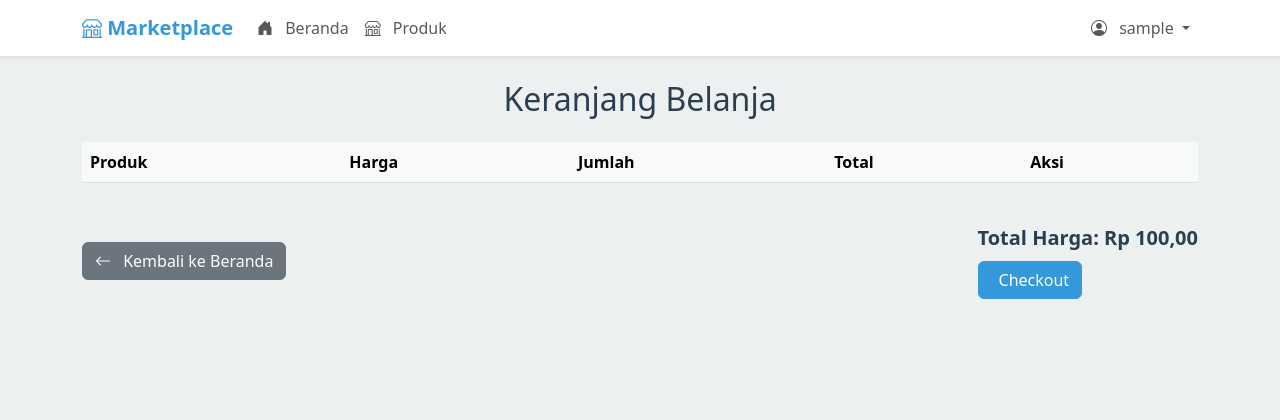
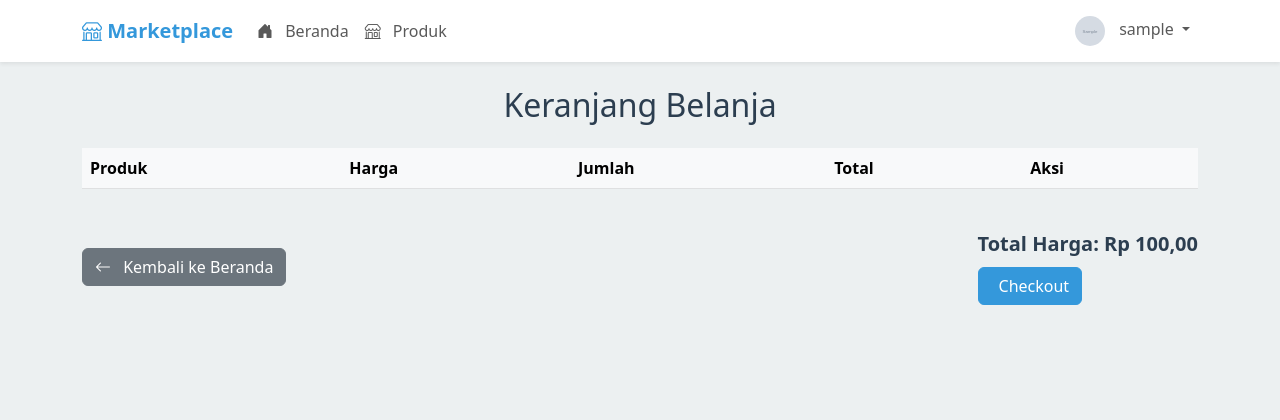
Before and after one commit to arydianprtma/Marketplace_Mini, a PHP site: page /cart.php in a window 1280 px wide. Shown: the top 420 px of the page. Run offline with PHP 8.4, Linux system fonts and the light colour scheme; the visitor is signed in with stand-in values (Sample User, id 1); tables that the repository leaves empty or names only in its code hold one stand-in row (values such as "Sample post"); grey boxes marked "Sample" are stand-in pictures; lists and menus that the app fills with data are empty.

Commit message:
Menambahkan Foto Profile di samping nama pengguna

```diff
--- a/cart.php
+++ b/cart.php
@@ -9,6 +9,13 @@ if (!isset($_SESSION['user_id'])) {
 }
 
 $user_id = $_SESSION['user_id'];
+
+// Ambil data foto profil pengguna
+$stmt_user = $conn->prepare("SELECT profile_picture FROM users WHERE id = ?");
+$stmt_user->bind_param("i", $user_id);
+$stmt_user->execute();
+$user = $stmt_user->get_result()->fetch_assoc();
+$profile_picture = $user['profile_picture'] ?? 'default.jpg'; // Gunakan default.jpg jika foto profil tidak ada
 
 // Fungsi untuk menambahkan produk ke keranjang
 function addToCart($conn, $user_id, $product_id, $quantity) {
@@ -225,6 +232,14 @@ unset($_SESSION['cart_message']);
             font-size: 1.25rem;
             font-weight: bold;
         }
+
+        .profile-picture {
+            width: 30px;
+            height: 30px;
+            border-radius: 50%;
+            object-fit: cover;
+            margin-right: 10px;
+        }
     </style>
 </head>
 <body>
@@ -254,7 +269,7 @@ unset($_SESSION['cart_message']);
                     <ul class="navbar-nav">
                         <li class="nav-item dropdown">
                             <a class="nav-link dropdown-toggle" href="#" id="navbarDropdown" role="button" data-bs-toggle="dropdown" aria-expanded="false">
-                                <i class="bi bi-person-circle me-2"></i> <?php echo $_SESSION['username']; ?>
+                                <img src="uploads/profile_pictures/<?php echo htmlspecialchars($profile_picture); ?>" alt="Foto Profil" class="profile-picture"> <?php echo $_SESSION['username']; ?>
                             </a>
                             <ul class="dropdown-menu dropdown-menu-end" aria-labelledby="navbarDropdown">
                                 <li><a class="dropdown-item" href="profile.php">
```
